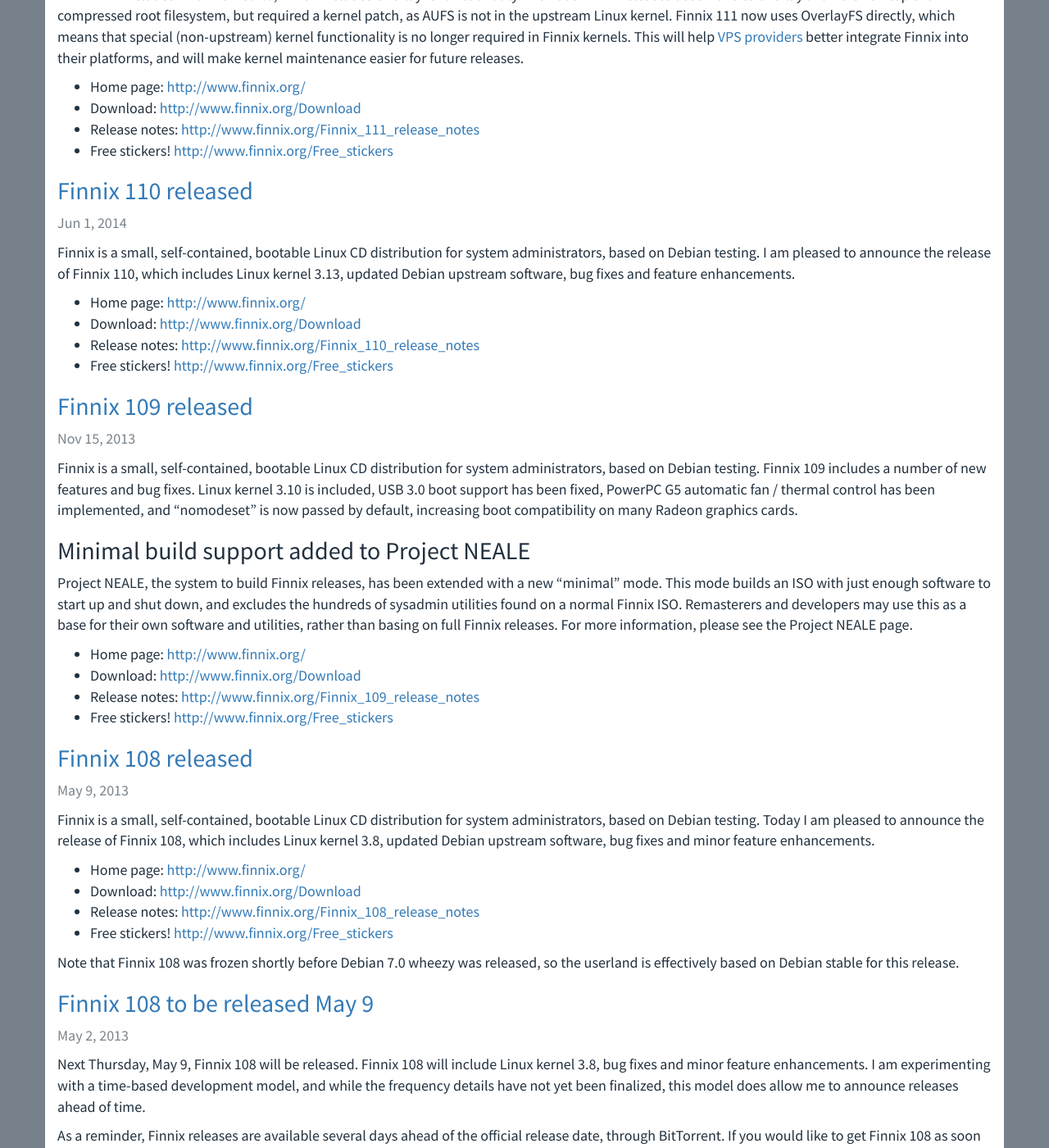
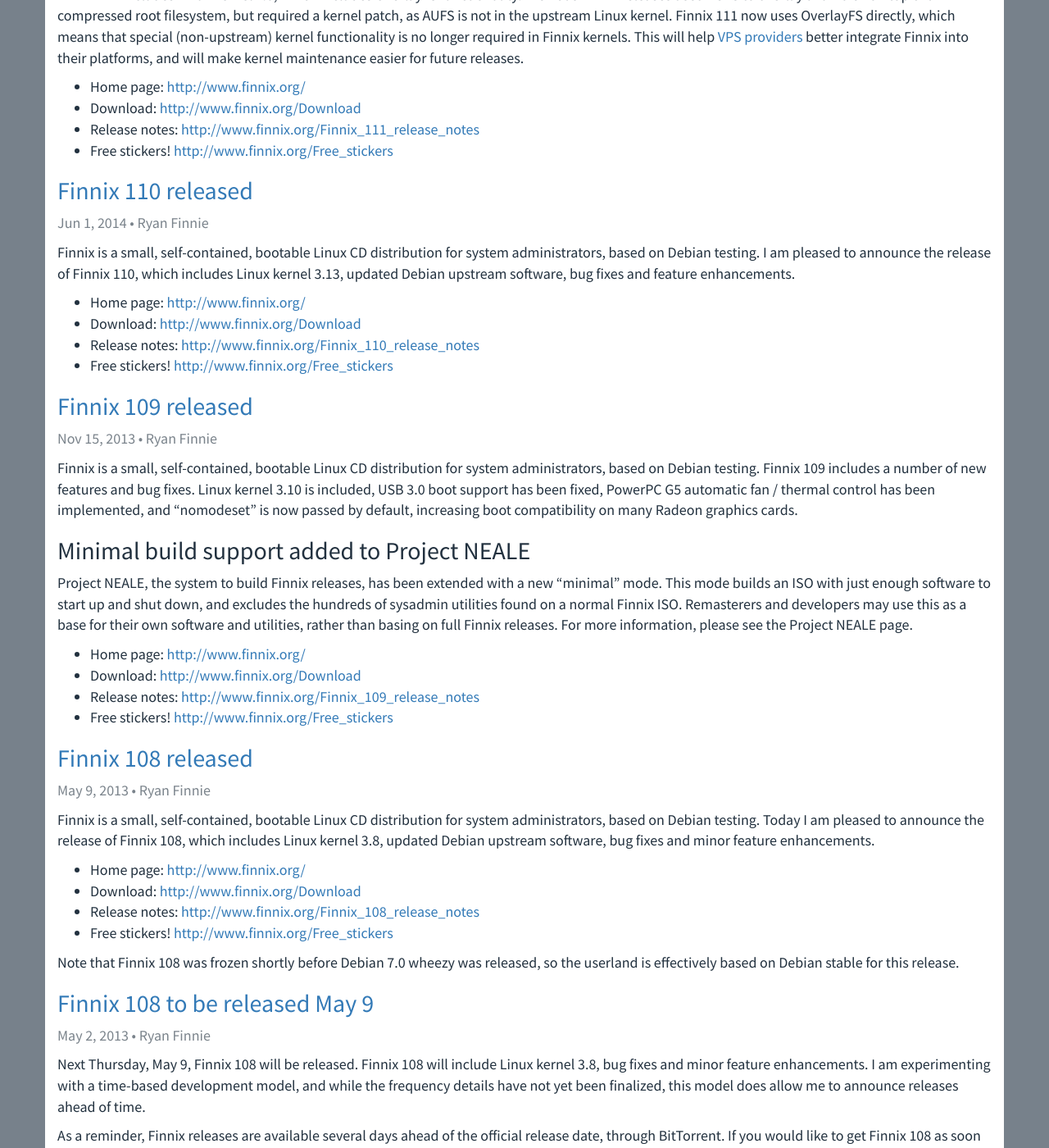
Before and after one commit to finnix/jekyll-finnix, a Jekyll site: the page built from index.html, in a window 1280 px wide and 1400 px high, scrolled down 486 px. Shown: the whole window at 82% size. Built offline with Jekyll 4.4.1, drawn with Linux system fonts in a browser that asks for light colours; nearby versions of some CDN libraries.

Commit message:
Update author formatting

```diff
--- a/_config.yml
+++ b/_config.yml
@@ -1,6 +1,7 @@
 # Site settings
 title: Finnix Blog
 description: Finnix development weblog
+author: Ryan Finnie
 baseurl: ""
 url: "https://blog.finnix.org"
 permalink: /:year/:month/:day/:title/
--- a/_includes/head.html
+++ b/_includes/head.html
@@ -10,6 +10,11 @@
   <link rel="canonical" href="{{ page.url | replace:'index.html','' | prepend: site.baseurl | prepend: site.url }}">
   <link rel="alternate" type="application/rss+xml" title="{{ site.title | escape }}" href="{{ "/feed.xml" | prepend: site.baseurl | prepend: site.url }}">
 
+{% if page.author %}
+<meta name="author" content="{{ page.author | escape }}" />
+{% elsif site.author %}
+<meta name="author" content="{{ site.author | escape }}" />
+{% endif %}
 <meta property="og:url" content="{% if page.url %}{{ page.url | prepend: site.baseurl | prepend: site.url }}{% else %}{{ site.baseurl | prepend: site.url }}{% endif %}"/>
 <meta property="og:title" content="{% if page.title %}{{ page.title | escape }}{% else %}{{ site.title | escape }}{% endif %}" />
 <meta property="og:site_name" content="{{ site.title | escape }}" />
--- a/_layouts/post.html
+++ b/_layouts/post.html
@@ -5,7 +5,7 @@
 
   <header class="post-header">
     <h1 class="post-title" itemprop="name headline">{{ page.title }}</h1>
-    <p class="post-meta"><time datetime="{{ page.date | date_to_xmlschema }}" itemprop="datePublished">{{ page.date | date: "%b %-d, %Y" }}</time>{% if page.author %} • <span itemprop="author" itemscope itemtype="http://schema.org/Person"><span itemprop="name">{{ page.author }}</span></span>{% endif %}{% if page.excerpt_standalone %} • <span class="post-excerpt">{{ page.excerpt }}</span>{% endif %}</p>
+    <p class="post-meta"><time datetime="{{ page.date | date_to_xmlschema }}" itemprop="datePublished">{{ page.date | date: "%b %-d, %Y" }}</time>{% if page.author %} • <span itemprop="author" itemscope itemtype="http://schema.org/Person"><span itemprop="name">{{ page.author }}</span></span>{% endif %}{% if page.author or site.author %} • <span itemprop="author" itemscope itemtype="http://schema.org/Person"><span itemprop="name">{% if page.author %}{{ page.author }}{% else %}{{ site.author }}{% endif %}</span></span>{% endif %}{% if page.excerpt_standalone %} • <span class="post-excerpt">{{ page.excerpt }}</span>{% endif %}</p>
   </header>
 
   <div class="post-content" itemprop="articleBody">
--- a/index.html
+++ b/index.html
@@ -11,7 +11,7 @@
 
       <header class="post-header">
         <h2 class="post-title" itemprop="name headline"><a class="post-link" href="{{ post.url | prepend: site.baseurl }}">{{ post.title }}</a></h2>
-        <p class="post-meta"><time datetime="{{ post.date | date_to_xmlschema }}" itemprop="datePublished">{{ post.date | date: "%b %-d, %Y" }}</time>{% if post.author %} • <span itemprop="author" itemscope itemtype="http://schema.org/Person"><span itemprop="name">{{ post.author }}</span></span>{% endif %}{% if post.excerpt_standalone %} • <span class="post-excerpt">{{ post.excerpt }}</span>{% endif %}</p>
+        <p class="post-meta"><time datetime="{{ post.date | date_to_xmlschema }}" itemprop="datePublished">{{ post.date | date: "%b %-d, %Y" }}</time>{% if post.author %} • <span itemprop="author" itemscope itemtype="http://schema.org/Person"><span itemprop="name">{{ post.author }}</span></span>{% endif %}{% if post.author or site.author %} • <span itemprop="author" itemscope itemtype="http://schema.org/Person"><span itemprop="name">{% if post.author %}{{ post.author }}{% else %}{{ site.author }}{% endif %}</span></span>{% endif %}{% if post.excerpt_standalone %} • <span class="post-excerpt">{{ post.excerpt }}</span>{% endif %}</p>
       </header>
 
       <div class="post-content" itemprop="articleBody">
```
